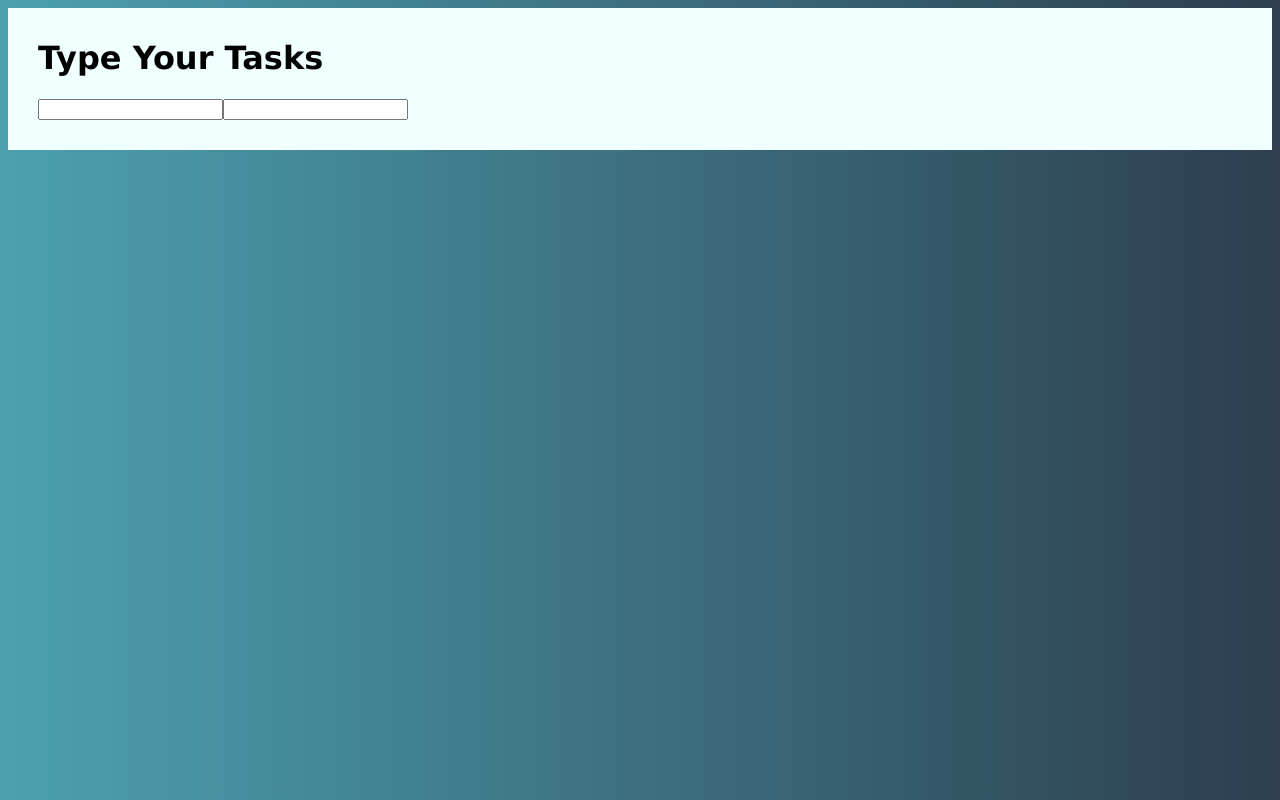
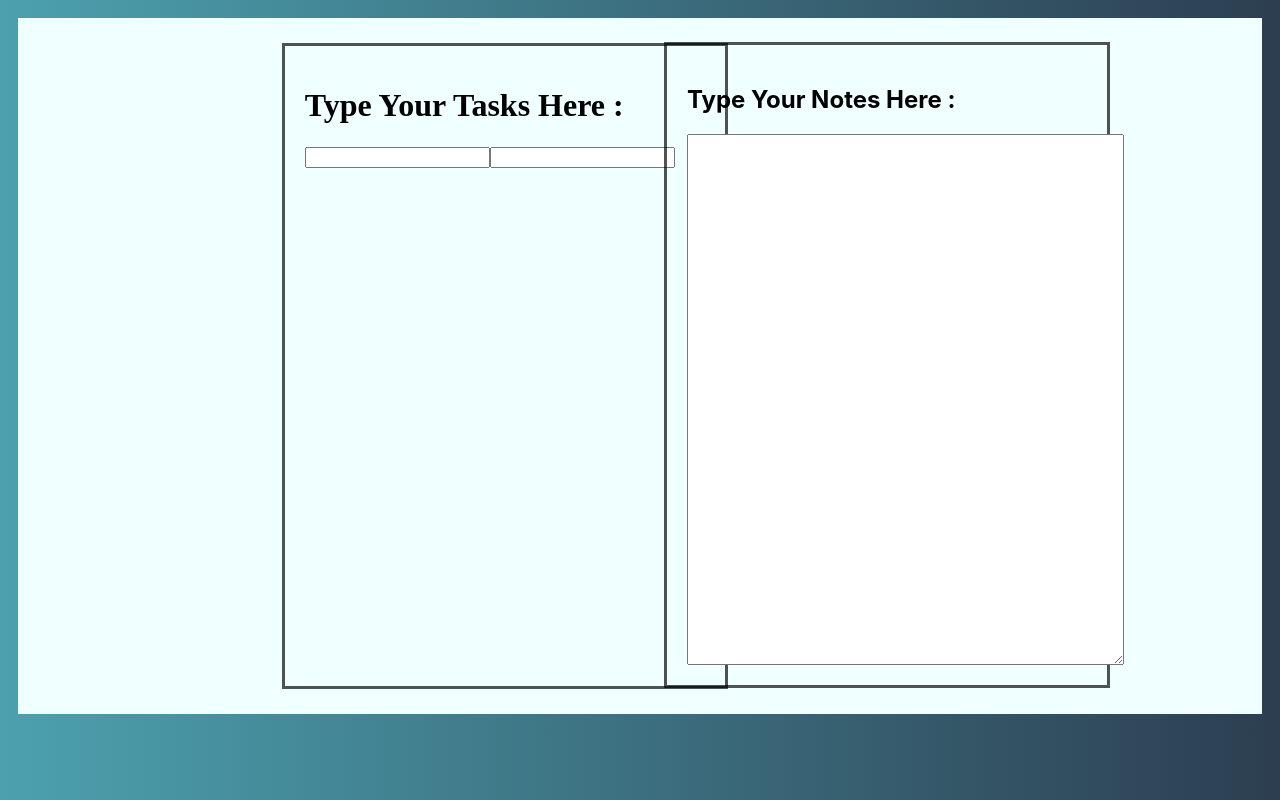
Before and after one commit to Shreyanshdot/things-get-done, a React (Create React App) app: page / in a window 1280 px wide. Built offline with nearby package versions, Linux system fonts and the light colour scheme.

Commit message:
Played with the Styling and created Notes.js + css

```diff
--- a/src/Components/App.css
+++ b/src/Components/App.css
@@ -1,7 +1,10 @@
 .App {
+  /* margin: auto; */
+  /* height: 650px; */
   background-color: azure;
-  padding: 10px;
+  padding: 25px;
 }
+
 .SignUpButton {
   background-color: #2c3e50;
   border: none;
--- a/src/Components/App.js
+++ b/src/Components/App.js
@@ -1,13 +1,15 @@
 import React from 'react';
 import './App.css';
 import Tasks from './Tasks'
+import Notes from './Notes'
 
 function App() {
 
   return (
 
     <div className="App">
-      <Tasks/>
+       <Tasks/>
+       <Notes/>
     </div>
     //  <button class = 'SignUpButton'>Sign Up</button>
 
--- /dev/null
+++ b/src/Components/Notes.css
@@ -0,0 +1,10 @@
+.Notes-box {
+  position: absolute;
+  margin: auto;
+  right: 170px;
+  padding: 20px;
+  top: 42px;
+  width: 400px;
+  height: 600px;
+  border: 3px solid #000000ad;
+}
--- /dev/null
+++ b/src/Components/Notes.js
@@ -0,0 +1,19 @@
+import React from 'react';
+import './Notes.css';
+
+
+function Notes() {
+
+
+    return(
+        <div className="Notes-box">
+            <h2>Type Your Notes Here :</h2>
+            <textarea name="Notesarea" id="Notes-area" cols="52" rows="35">
+
+            </textarea>
+
+        </div>
+    );
+}
+
+export default Notes;
--- a/src/Components/Tasks.css
+++ b/src/Components/Tasks.css
@@ -1,4 +1,16 @@
-.body {
-  margin: 20px;
-  font-family: Verdana, Geneva, Tahoma, sans-serif;
+.Tasks-area {
+  position: relative;
+  /* left: 270px; */
+  left: 20%;
+  padding: 20px;
+  /* margin: auto; */
+  width: 400px;
+  height: 600px;
+  border: 3px solid #000000ad;
 }
+h1 {
+  font-family: "Times New Roman", Times, serif;
+}
+.textblock2 {
+  align-items: center;
+}
--- a/src/Components/Tasks.js
+++ b/src/Components/Tasks.js
@@ -13,12 +13,12 @@ function Tasks() {
     }
 
     return(
-        <div className="body">
-            <h1>Type Your Tasks </h1>
+        <div className="Tasks-area">
+            <h1>Type Your Tasks Here :</h1>
              <div className="Tasks-body">
                 <form action="">
-                   <input type="text"   onInput={CheckInput}/>
-                   <input type="text"   onInput={CheckInput}/>
+                   <input type="textblock1"   onInput={CheckInput}/>
+                   <input type="textblock2" id="textblock2"  onInput={CheckInput}/>
                 </form>
                 </div>
         </div>
--- a/src/index.css
+++ b/src/index.css
@@ -1,4 +1,5 @@
 body {
+  padding: 10px;
   background: #2c3e50; /* fallback for old browsers */
   background: -webkit-linear-gradient(
     to left,
```
